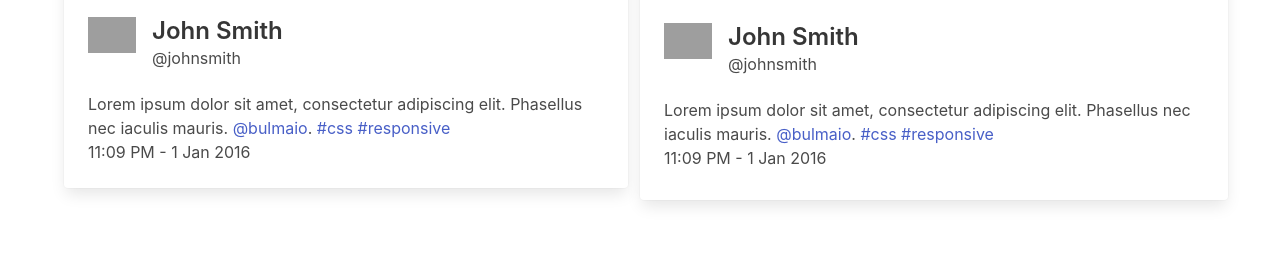
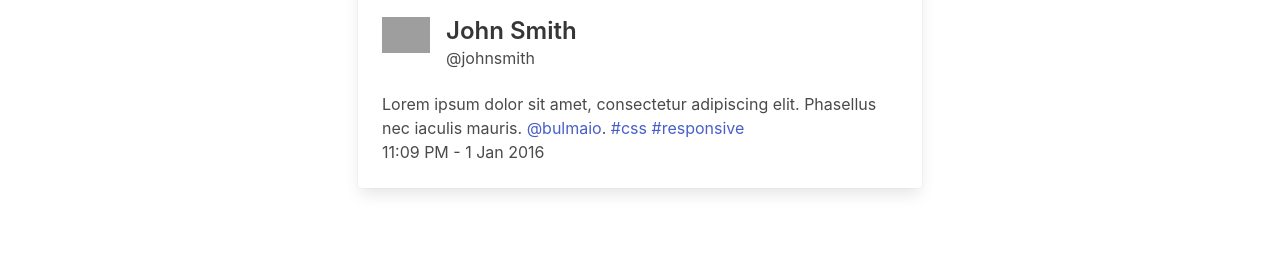
Before and after one commit to jpzambranoleon/Instagram-Clone, a Django app: template app/templates/app/post_detail.html in a window 1280 px wide. Shown: the part 530-800 px from the top of the page. Run offline with Django 3.2, Linux system fonts and the light colour scheme; the template is opened without the code that fills it, so the values that code supplies are empty; grey boxes are pictures that could not be loaded.

Commit message:
updated post_detail.html

```diff
--- a/app/templates/app/post_detail.html
+++ b/app/templates/app/post_detail.html
@@ -113,34 +113,7 @@
 
           <br>
 
-          <div class="card">
-            <div class="card-image">
-              <figure class="image is-4by3">
-                <img src="https://bulma.io/images/placeholders/1280x960.png" alt="Placeholder image">
-              </figure>
-            </div>
-            <div class="card-content">
-              <div class="media">
-                <div class="media-left">
-                  <figure class="image is-48x48">
-                    <img src="https://bulma.io/images/placeholders/96x96.png" alt="Placeholder image">
-                  </figure>
-                </div>
-                <div class="media-content">
-                  <p class="title is-4">John Smith</p>
-                  <p class="subtitle is-6">@johnsmith</p>
-                </div>
-              </div>
 
-              <div class="content">
-                Lorem ipsum dolor sit amet, consectetur adipiscing elit.
-                Phasellus nec iaculis mauris. <a>@bulmaio</a>.
-                <a href="#">#css</a> <a href="#">#responsive</a>
-                <br>
-                <time datetime="2016-1-1">11:09 PM - 1 Jan 2016</time>
-              </div>
-            </div>
-          </div>
         </div>
       </div>
     </section>
```
